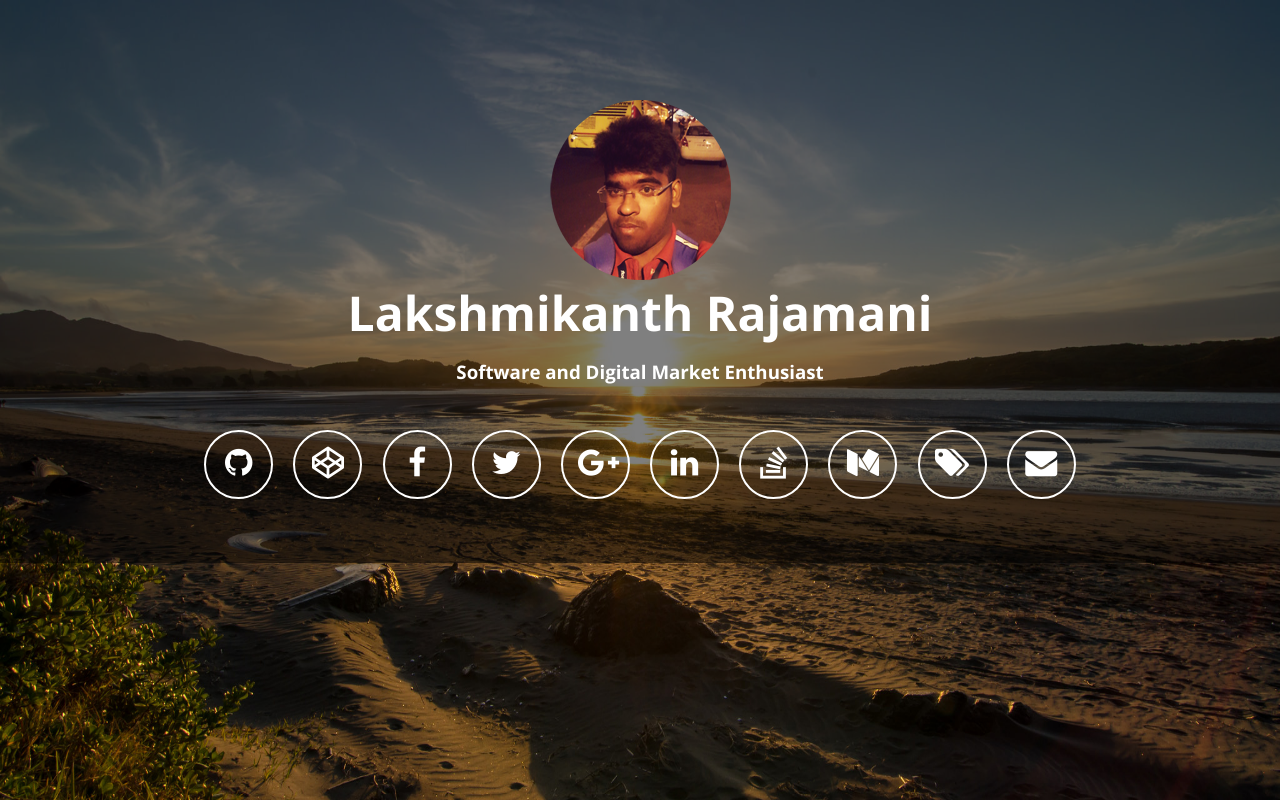
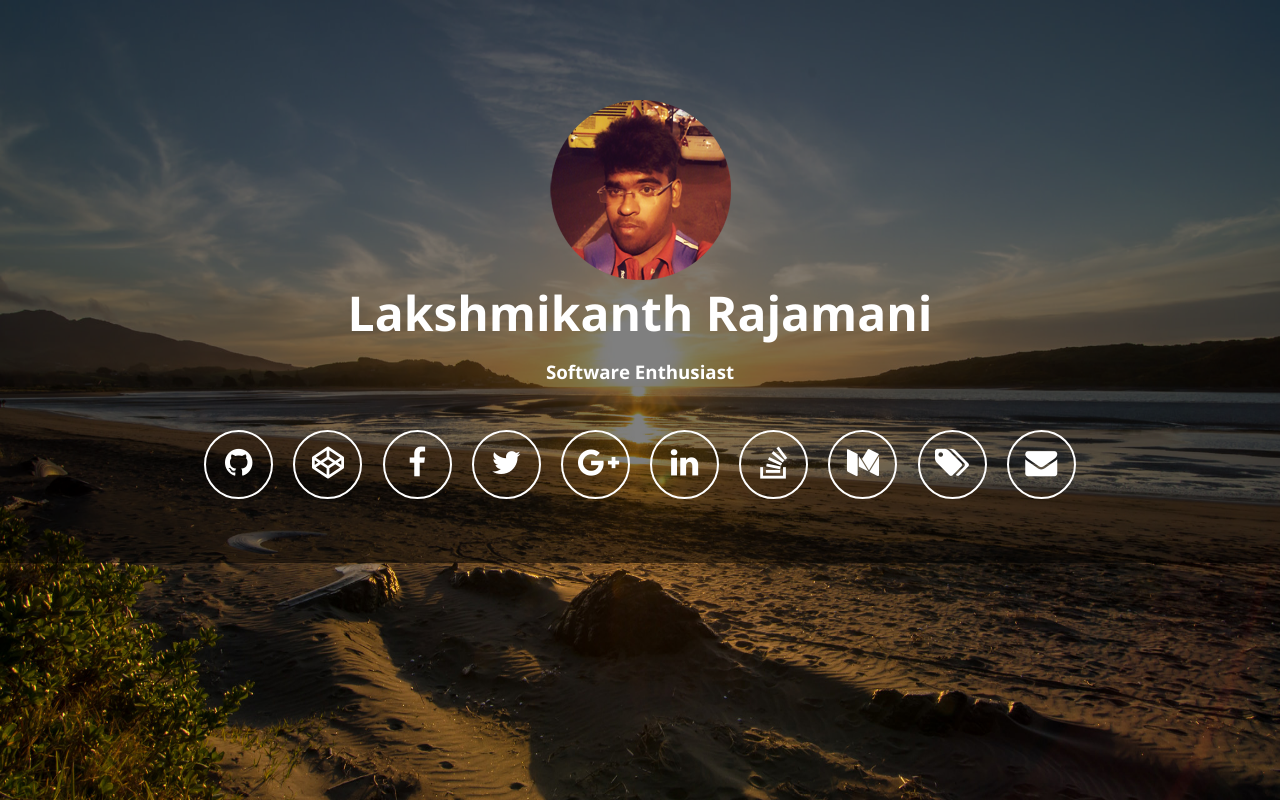
Before and after one commit to Lakshmikanth-mkce/Lakshmikanth-Rajamani-Portfolio, a plain HTML site: page index.html in a window 1280 px wide. Drawn offline with nearby package versions, Linux system fonts and the light colour scheme.

Commit message:
Software Enthu update

```diff
--- a/index.html
+++ b/index.html
@@ -23,7 +23,7 @@
 
 
             <h2>Lakshmikanth Rajamani</h2>
-            <h3>Software and Digital Market Enthusiast</h3>
+            <h3>Software Enthusiast</h3>
 
                 <ul>
 
```
